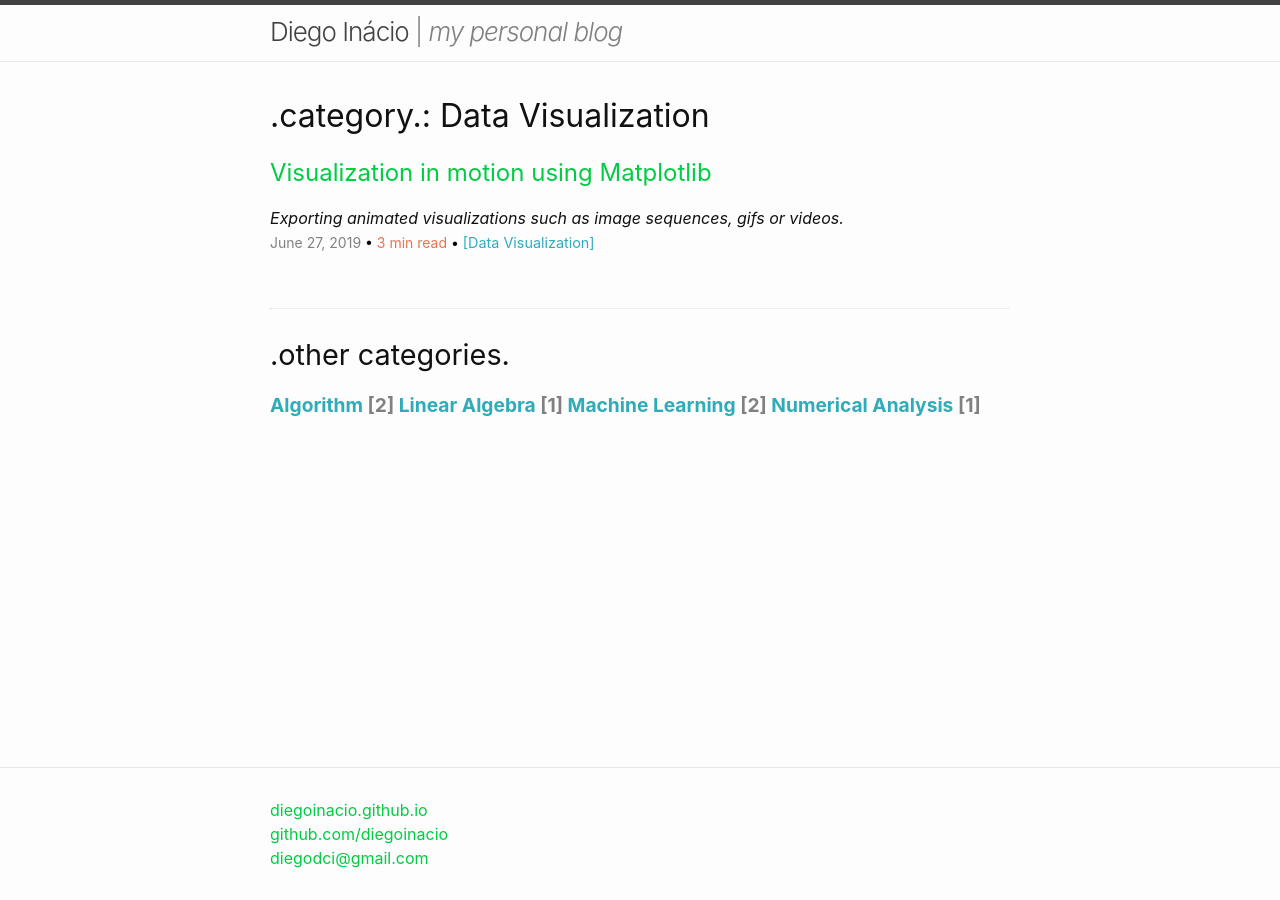
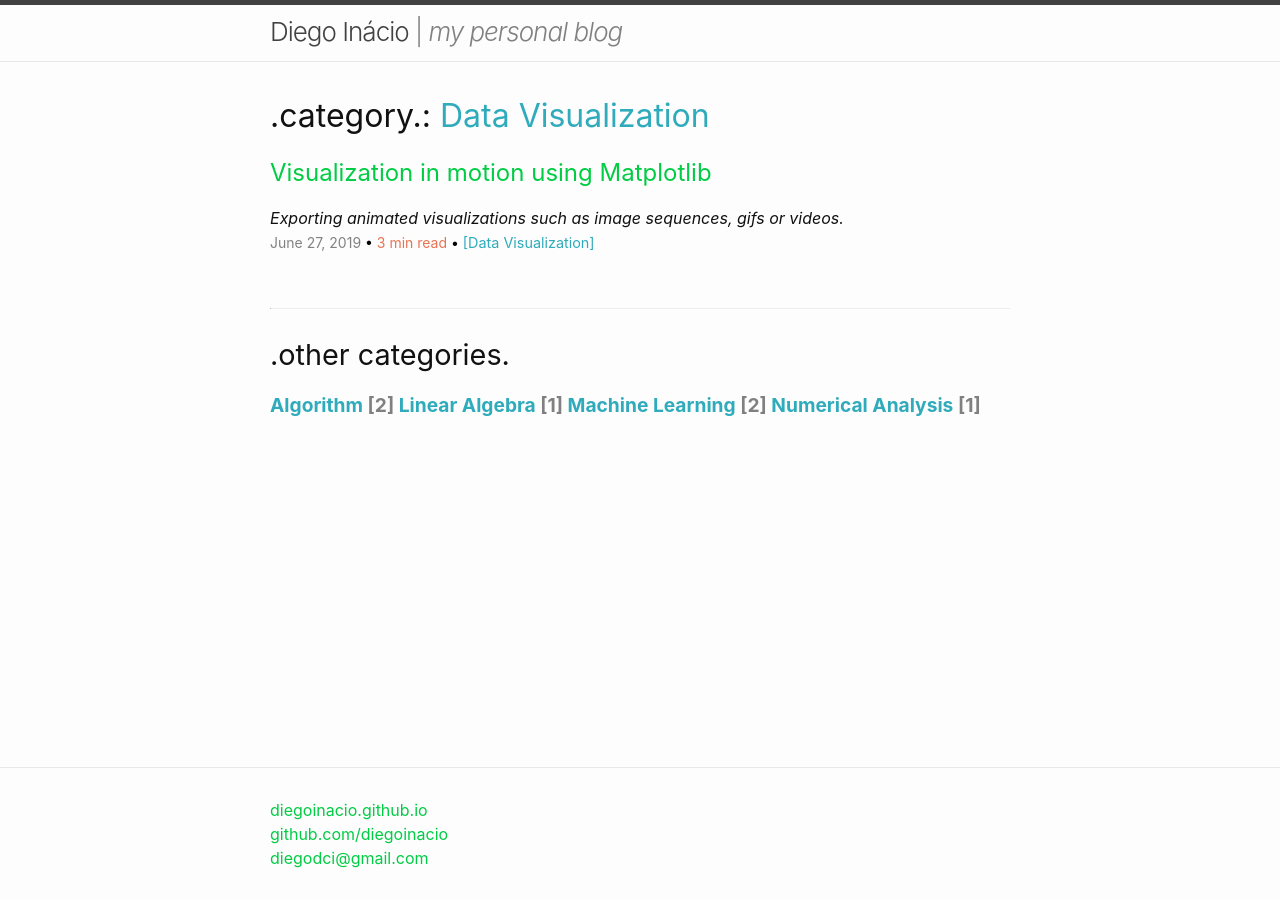
Before and after one commit to diegoinacio/blog, a Jekyll site: the page built from category/data-visualization.html, in a window 1280 px wide. Built offline with Jekyll 4.4.1, drawn with Linux system fonts in a browser that asks for light colours; part of the change alters nothing that is shown.

```diff
--- a/_layouts/category-page.html
+++ b/_layouts/category-page.html
@@ -2,7 +2,7 @@
 layout: default
 ---
 
-<h1>.category.: {{ page.category }}</h1>
+<h1>.category.: <span id="post-category">{{ page.category }}</span></h1>
 <div class="home">
   <ul class="post-list">
     {% for post in site.categories[page.category] %}
```
